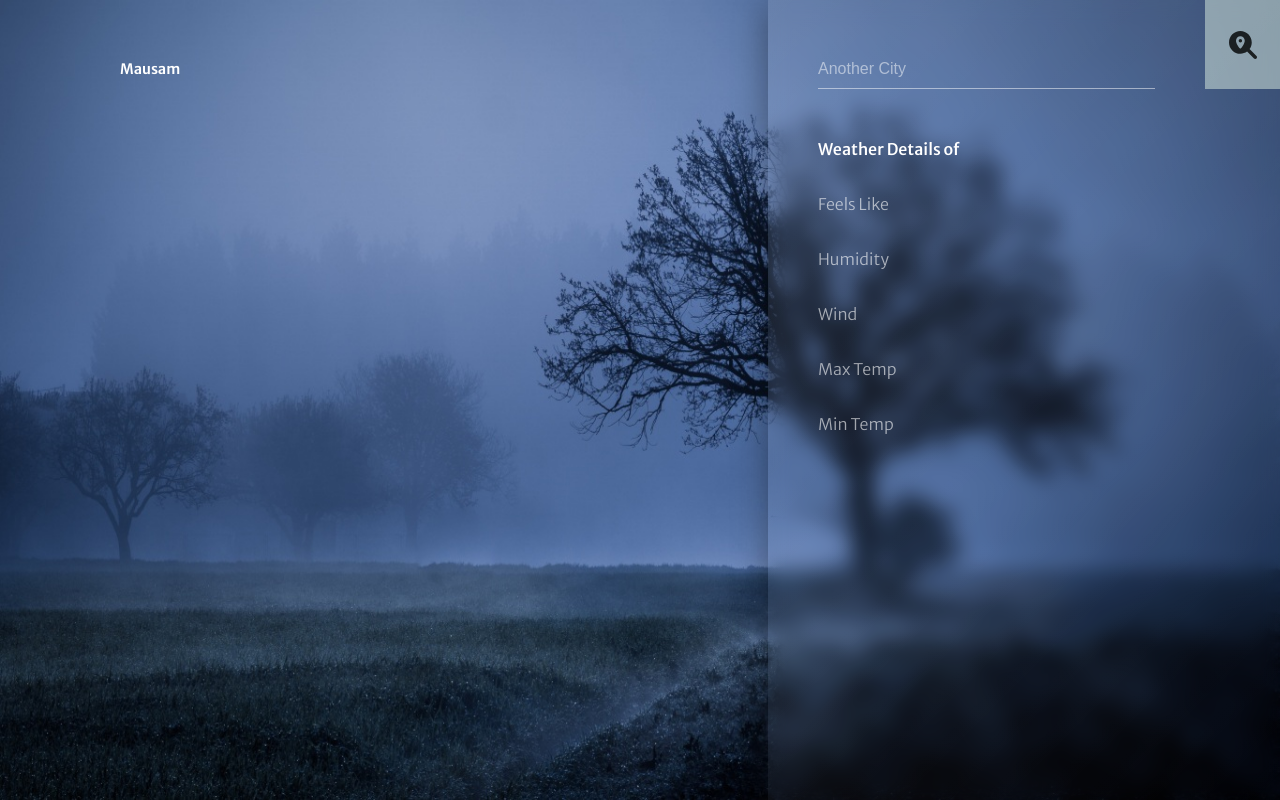
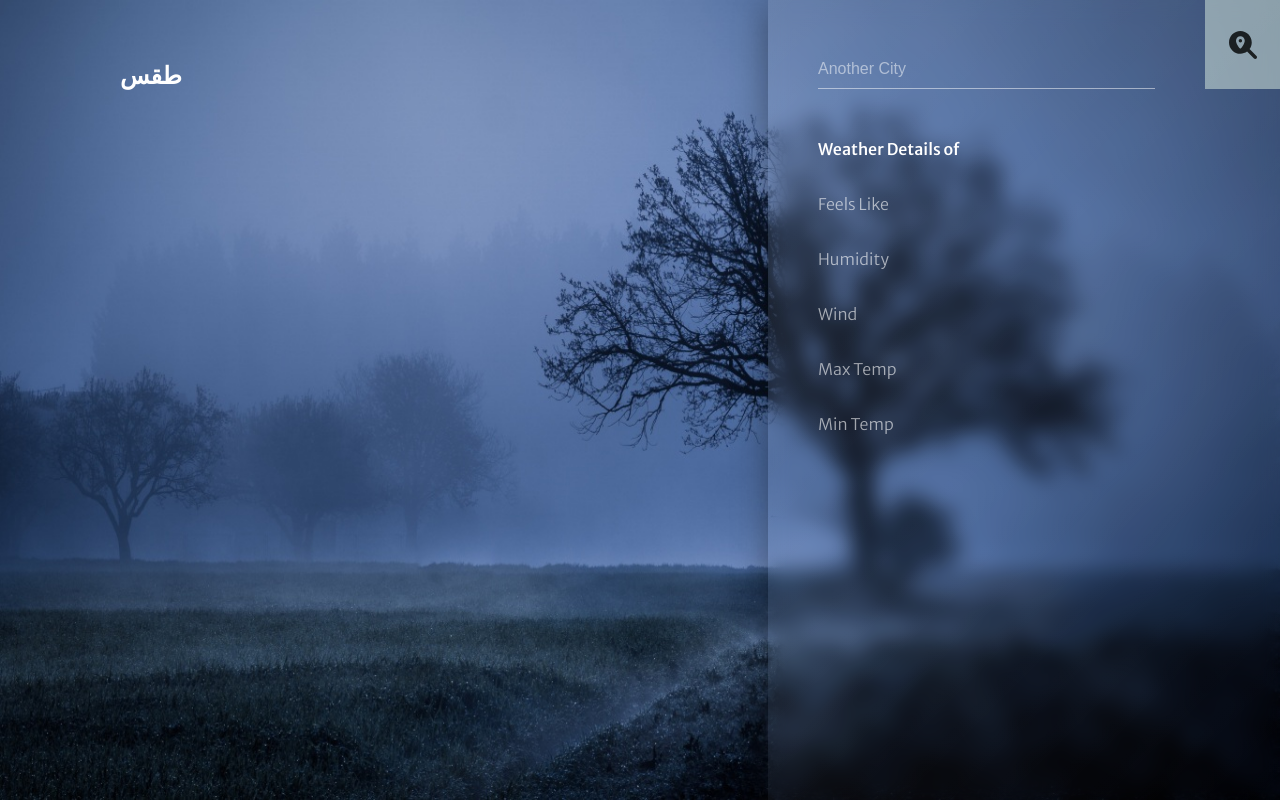
Before and after one commit to mohammadsarfarazafzal/taqs, a plain HTML site: page index.html in a window 1280 px wide. Drawn offline with Linux system fonts and the light colour scheme; no server answers.

Commit message:
Changed name to Taqs

```diff
--- a/index.html
+++ b/index.html
@@ -20,7 +20,7 @@
             </div>
             <div class="info">
                 <div class="upper">
-                    Mausam
+                    طقس
                 </div>
                 <div class="lower">
                     <div class="temp" id="cityTemp"></div>
--- a/style.css
+++ b/style.css
@@ -66,7 +66,7 @@
 }
 
 .upper{
-    font-size: 0.9rem;
+    font-size: 1.5rem;
     font-weight: 600;
 }
 
```
Also changed, not shown: android-chrome-192x192.png, android-chrome-512x512.png, apple-touch-icon.png, favicon-16x16.png, favicon-32x32.png, favicon.ico, image.png (added), site.webmanifest, 1 other file.
